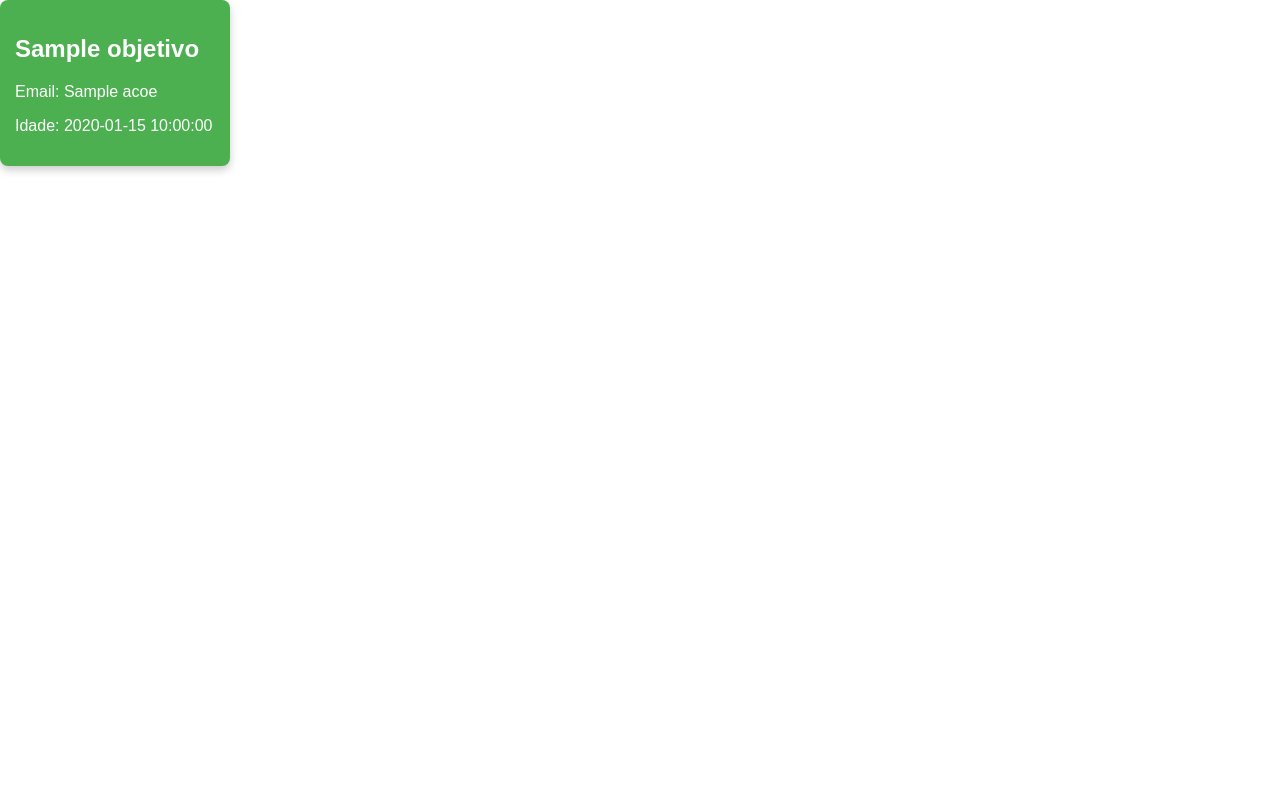
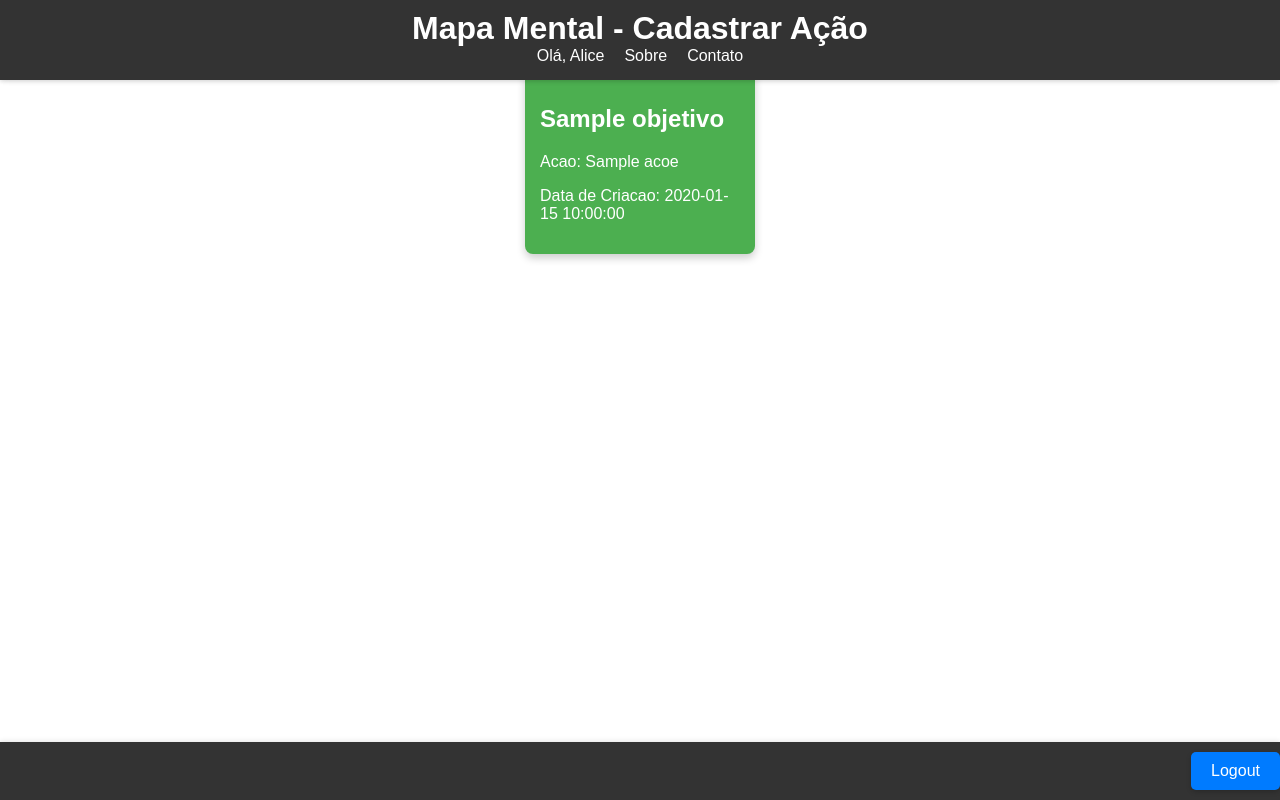
Before and after one commit to Virtual-Clooud/DW2-FTW, a PHP site: page /view/Catalogo.php in a window 1280 px wide. Run offline with PHP 8.4, Linux system fonts and the light colour scheme; a user stored in the database is signed in; tables that the repository leaves empty hold one stand-in row (values such as "Sample post").

Commit message:
Alterações visuais Catalago

```diff
--- a/view/Catalogo.php
+++ b/view/Catalogo.php
@@ -35,16 +35,43 @@
   <title></title>
 </head>
 <body>
+  <div class="cabecalho">
+      <h1>Mapa Mental - Cadastrar Ação</h1>
+      <nav>
+      <ul>
+          <li><a href="#">Olá, <?php echo $_SESSION['nome']; ?></a></li>
+          <li><a href="#">Sobre</a></li>
+          <li><a href="#">Contato</a></li>
+
+      </ul>
+    </nav>
+</div>
+
+
     <div class="container">
       <?php foreach ($objAcoes as $objAcao): ?>
         <div class="box">
             <h2><?php echo htmlspecialchars($objAcao['objetivo_titulo']); ?></h2>
-            <p>Email: <?php echo htmlspecialchars($objAcao['acao_titulo']); ?></p>
-            <p>Idade: <?php echo htmlspecialchars($objAcao['objetivo_criadoEm']); ?></p>
+            <p>Acao: <?php echo htmlspecialchars($objAcao['acao_titulo']); ?></p>
+            <p>Data de Criacao: <?php echo htmlspecialchars($objAcao['objetivo_criadoEm']); ?></p>
         </div>
         <?php endforeach; ?>
 
     </div>
+  <div class="cabecalho">
+      <h1>Mapa Mental - Cadastrar Ação</h1>
+      <nav>
+          <ul>
+              <li><a href="#">Olá, <?php echo $_SESSION['nome']; ?></a></li>
+              <li><a href="#">Sobre</a></li>
+              <li><a href="#">Contato</a></li>
+
+          </ul>
+      </nav>
+  </div>
+  <div class="rodape">
+      <a class = "canto" href="../Controller/logout.php">Logout</a>
+  </div>
 </body>
 </html>
 
--- a/view/styles.css
+++ b/view/styles.css
@@ -18,13 +18,12 @@ body {
     padding: 10px 0;
     box-shadow: 0 1px 5px rgba(0, 0, 0, 0.1);
     z-index: 1000; /* Garante que o cabeçalho fique acima de outros elementos */
+    height: 60px; /* Defina a altura do cabeçalho */
 }
 
 .cabecalho logout {
-
     padding: 20px 20px px px;
 }
-
 
 .cabecalho h1 {
     margin: 0;
@@ -44,9 +43,9 @@ body {
     color: #fff;
     text-decoration: none;
 }
-.logout{
+
+.logout {
     margin-left: auto; /* Alinha o botão de logout à direita */
-
 }
 
 .conteudo {
@@ -55,16 +54,13 @@ margin-left: auto; /* Alinha o botão de logout à direita */
     justify-content: center;
     align-items: center;
     flex-direction: column;
-
 }
 
 .painelLogin {
     padding: 200px 20px 20px 20px;
     display: flex;
-/*    justify-content: center; */
     align-items: center;
     flex-direction: column;
-
 }
 
 .rodape {
@@ -80,7 +76,6 @@ margin-left: auto; /* Alinha o botão de logout à direita */
 }
 
 a.canto {
-
     display: inline-block;
     padding: 10px 20px;
     background-color: #007BFF;
@@ -91,6 +86,7 @@ a.canto {
     box-shadow: 0 2px 5px rgba(0, 0, 0, 0.2);
     transition: background-color 0.3s ease, transform 0.2s ease;
 }
+
 .box {
     width: 200px;
     padding: 15px;
@@ -98,6 +94,7 @@ a.canto {
     color: white;
     border-radius: 8px;
     box-shadow: 0 4px 8px rgba(0, 0, 0, 0.2);
+}
 
 a.botao {
     display: inline-block;
@@ -111,16 +108,14 @@ a.botao {
     transition: background-color 0.3s ease, transform 0.2s ease;
 }
 
- /* Estilos adicionais para o formulário */
-      /*  .form-container {
-            background-color: #fff;
-            padding: 20px;
-            border-radius: 8px;
-            box-shadow: 0 2px 5px rgba(0, 0, 0, 0.1);
-            width: 100%;
-            max-width: 600px;
-            margin: 100px auto 20px auto; /* Ajuste a margem superior para o espaço do cabeçalho fixo */
-        }*/
+/* Layout das divs em colunas */
+.container {
+    padding-top: 70px; /* Deixe um espaço suficiente para o cabeçalho fixo */
+    display: flex;
+    flex-wrap: wrap;
+    justify-content: center;
+    gap: 10px; /* Adicione espaçamento entre as caixas, se necessário */
+}
 
 .form-group {
     margin-bottom: 15px;
@@ -132,14 +127,12 @@ a.botao {
     color: #555;
 }
 
-
-        .inputlogin, input[type=text],{
+.inputlogin, input[type=text] {
     width: 25%;
     padding: 10px;
     border: 1px solid #ccc;
     border-radius: 4px;
 }
-
 
 textarea {
     width: 400px; /* Define a largura do input */
```
Lines whose indentation alone changed are shown as unchanged.
